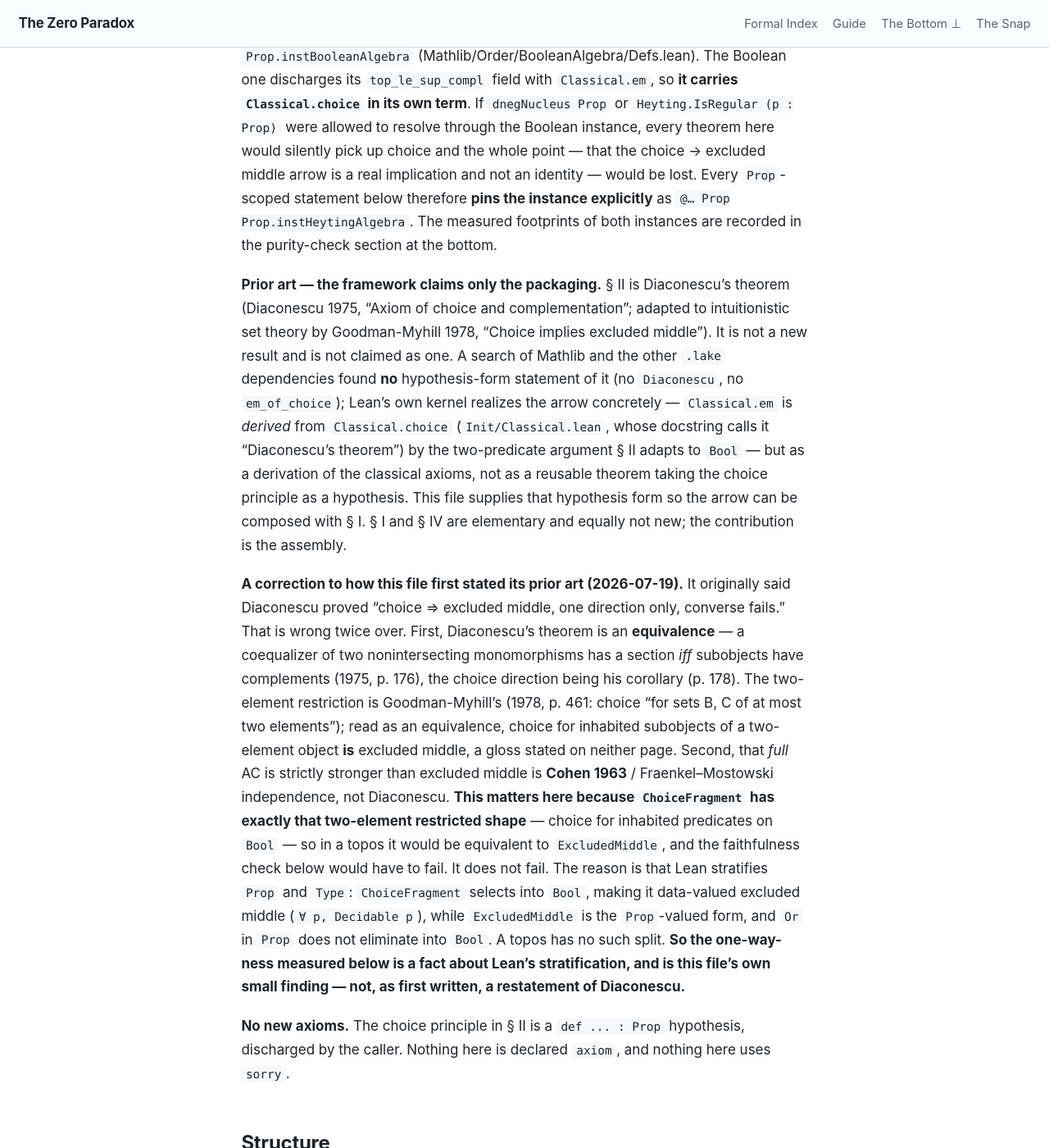
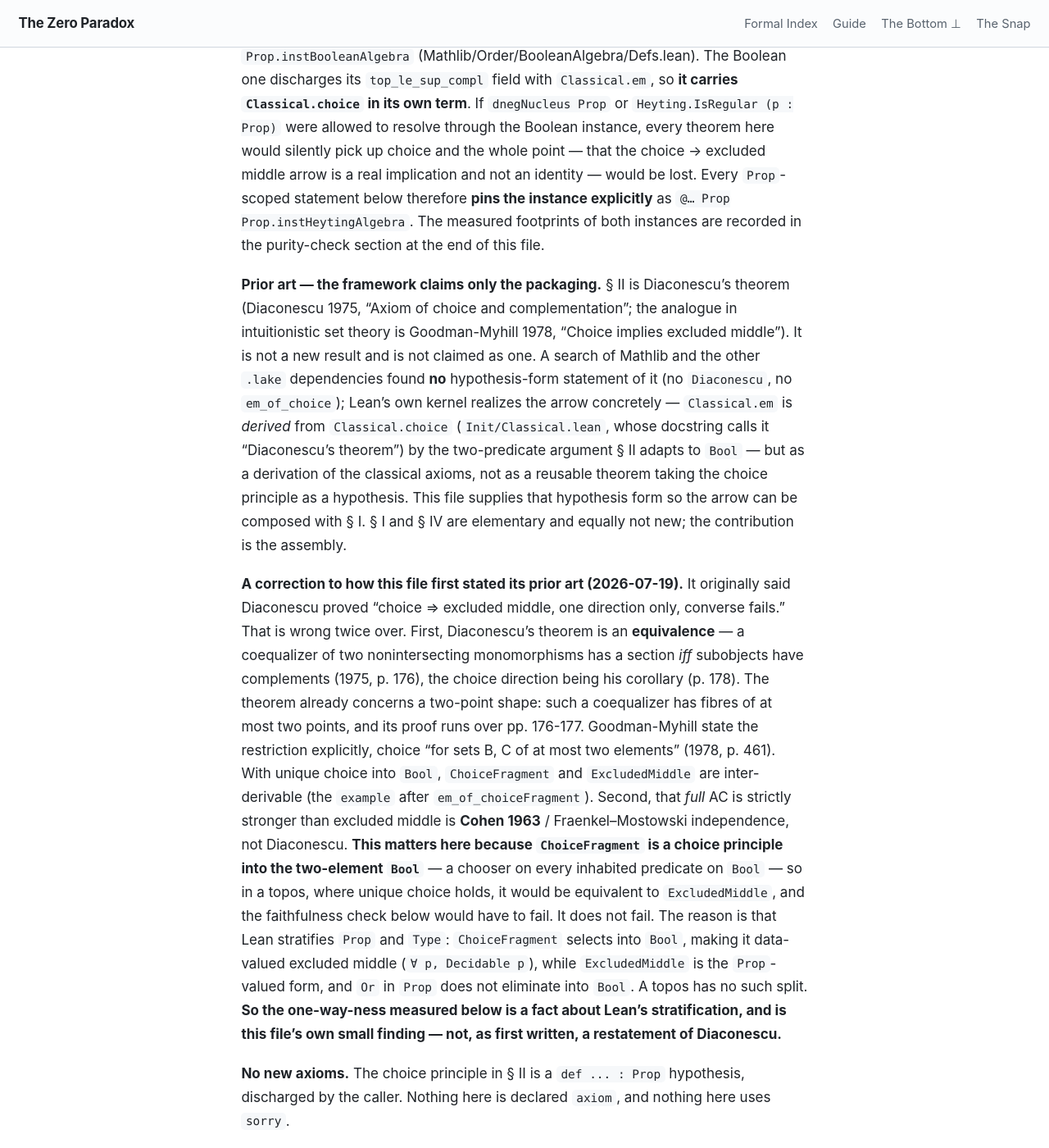
Before and after one commit to timbrigham/ZeroParadox, a Jekyll site: the page built from ZeroParadox/Category/ExcludedMiddleBridge.md, in a window 1280 px wide and 1400 px high, scrolled down 1140 px. Shown: the whole window at 82% size. Built offline with Jekyll 4.4.1, drawn with Linux system fonts in a browser that asks for light colours; our own code applies the rules of GitHub Pages for plain Markdown files; some of the changed text lies outside the part shown.

Commit message:
Choice/EM credits: two-point shape is Diaconescu's too, GM the analogue, unique-choice example
F1: Diaconescu's theorem already concerns a two-point shape; Goodman-Myhill state the restriction
explicitly ("for sets B, C of at most two elements", p. 461). F3: "adapted ... by" becomes "the
analogue in intuitionistic set theory is Goodman-Myhill". F2: the "gloss" sentences become one line
pointing at a new anonymous example in ExcludedMiddleBridge.lean, unique choice into Bool implies
ChoiceFragment <-> ExcludedMiddle. F4: ChoiceFragment is a global chooser into Bool, not GM's shape.
Claim family aligned in DifferenceGeneratesSystem, DoubleNegationNucleus, PoleChartSelection and
PoleRegistration; the two touched oversized prose blocks move to new ride-alongs
DifferenceGeneratesSystem.md and DoubleNegationNucleus.md.

Co-Authored-By: Claude Opus 5.5 (1M context) <noreply@anthropic.com>
Claude-Session: https://claude.ai/code/session_01DYrKY8CR8AeESMvjGVQtzA

```diff
--- a/ZeroParadox/Category/ExcludedMiddleBridge.md
+++ b/ZeroParadox/Category/ExcludedMiddleBridge.md
@@ -4,12 +4,12 @@ Ride-along for `ZeroParadox/Category/ExcludedMiddleBridge.lean`: its long header
 the declarations, the Engineer's Take and the per-declaration docstrings; where the two overlap, the
 Lean is authoritative.
 
-Everything below is the Lean file's long header, moved. In it, "this file", "here", "below", "the
-bottom" and every § number refer to `ZeroParadox/Category/ExcludedMiddleBridge.lean`.
+Everything below is the Lean file's long header, moved, with edits at the attribution sites. In it,
+"this file", "here", "below" and every § number refer to `ZeroParadox/Category/ExcludedMiddleBridge.lean`.
 
 ## Formal Overview (AI-assisted)
 
-`Category/DoubleNegationNucleus.lean` builds `dnegNucleus X : Nucleus X`, the map `a ↦ aᶜᶜ` on any
+`ZeroParadox/Category/DoubleNegationNucleus.lean` builds `dnegNucleus X : Nucleus X`, the map `a ↦ aᶜᶜ` on any
 Heyting algebra, choice-free (`[propext]`), whose closed points are the regular elements
 (`dnegNucleus_isClosed_iff`). It is the **excluded-middle** modality, not the choice modality.
 
@@ -36,11 +36,11 @@ is the load-bearing part of the file rather than a footnote. Recorded rather tha
 would silently pick up choice and the whole point — that the choice → excluded middle arrow is a real
 implication and not an identity — would be lost. Every `Prop`-scoped statement below therefore **pins the
 instance explicitly** as `@… Prop Prop.instHeytingAlgebra`. The measured footprints of both instances are
-recorded in the purity-check section at the bottom.
+recorded in the purity-check section at the end of this file.
 
 **Prior art — the framework claims only the packaging.** § II is Diaconescu's theorem (Diaconescu 1975,
-"Axiom of choice and complementation"; adapted to intuitionistic set theory by Goodman-Myhill 1978,
-"Choice implies excluded middle"). It is not a new result and is not claimed as one. A search of Mathlib and the other `.lake`
+"Axiom of choice and complementation"; the analogue in intuitionistic set theory is Goodman-Myhill
+1978, "Choice implies excluded middle"). It is not a new result and is not claimed as one. A search of Mathlib and the other `.lake`
 dependencies found **no** hypothesis-form statement of it (no `Diaconescu`, no `em_of_choice`); Lean's own
 kernel realizes the arrow concretely — `Classical.em` is *derived* from `Classical.choice`
 (`Init/Classical.lean`, whose docstring calls it "Diaconescu's theorem") by the two-predicate argument
@@ -52,13 +52,15 @@ with § I. § I and § IV are elementary and equally not new; the contribution i
 proved "choice ⇒ excluded middle, one direction only, converse fails." That is wrong twice over. First,
 Diaconescu's theorem is an **equivalence** — a coequalizer of two nonintersecting monomorphisms has a
 section *iff* subobjects have complements (1975, p. 176), the choice direction being his corollary
-(p. 178). The two-element restriction is Goodman-Myhill's (1978, p. 461: choice "for sets B, C of at
-most two elements"); read as an equivalence, choice for inhabited subobjects of a two-element object
-**is** excluded middle, a gloss stated on neither page.
+(p. 178). The theorem already concerns a two-point shape: such a coequalizer has fibres of at most two
+points, and its proof runs over pp. 176-177. Goodman-Myhill state the restriction explicitly, choice
+"for sets B, C of at most two elements" (1978, p. 461). With unique choice into `Bool`, `ChoiceFragment`
+and `ExcludedMiddle` are inter-derivable (the `example` after `em_of_choiceFragment`).
 Second, that *full* AC is strictly stronger than excluded middle is **Cohen 1963** / Fraenkel–Mostowski
 independence, not Diaconescu.
-**This matters here because `ChoiceFragment` has exactly that two-element restricted shape** — choice for
-inhabited predicates on `Bool` — so in a topos it would be equivalent to `ExcludedMiddle`, and the
+**This matters here because `ChoiceFragment` is a choice principle into the two-element `Bool`** — a
+chooser on every inhabited predicate on `Bool` — so in a topos, where unique choice holds, it would be
+equivalent to `ExcludedMiddle`, and the
 faithfulness check below would have to fail. It does not fail. The reason is that Lean stratifies `Prop`
 and `Type`: `ChoiceFragment` selects into `Bool`, making it data-valued excluded middle
 (`∀ p, Decidable p`), while `ExcludedMiddle` is the `Prop`-valued form, and `Or` in `Prop` does not
```
Also changed, not shown: ZeroParadox/Category/ChoiceCannotBe.md (+11 -9 lines), ZeroParadox/Category/DifferenceGeneratesSystem.md (added, +34 -0 lines), ZeroParadox/Category/DoubleNegationNucleus.md (added, +71 -0 lines), ZeroParadox/Valuation/PoleRegistration.md (+2 -2 lines), 6 other files.
